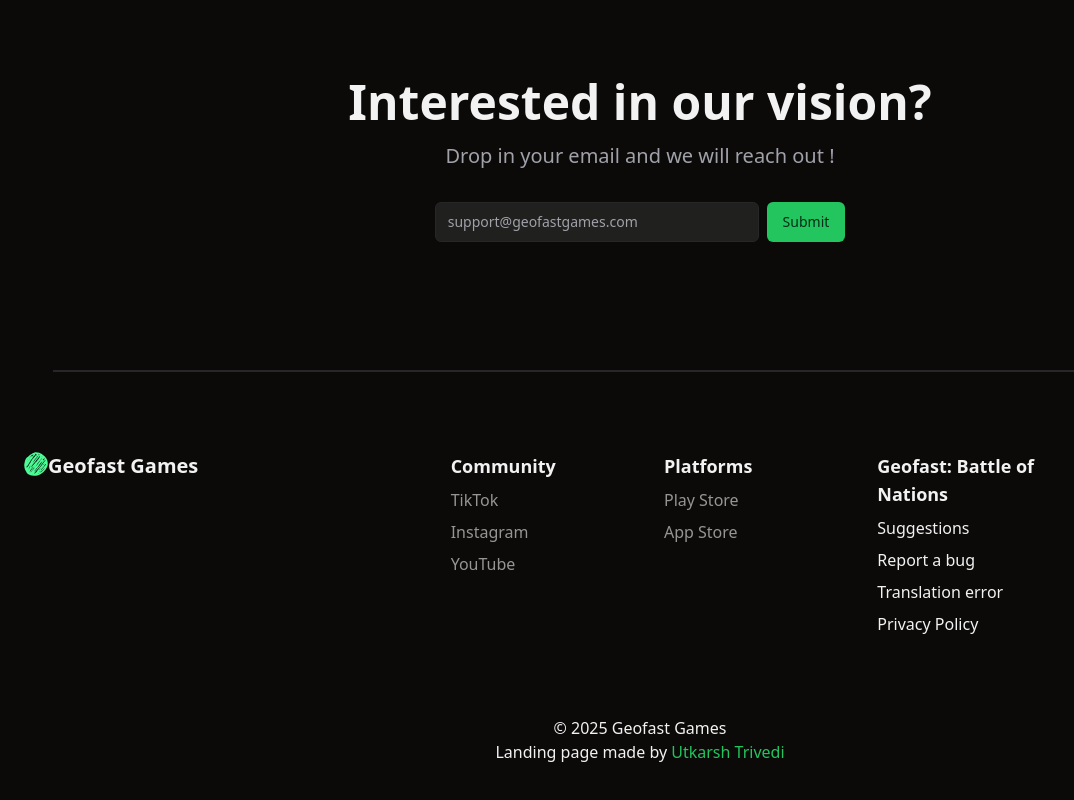
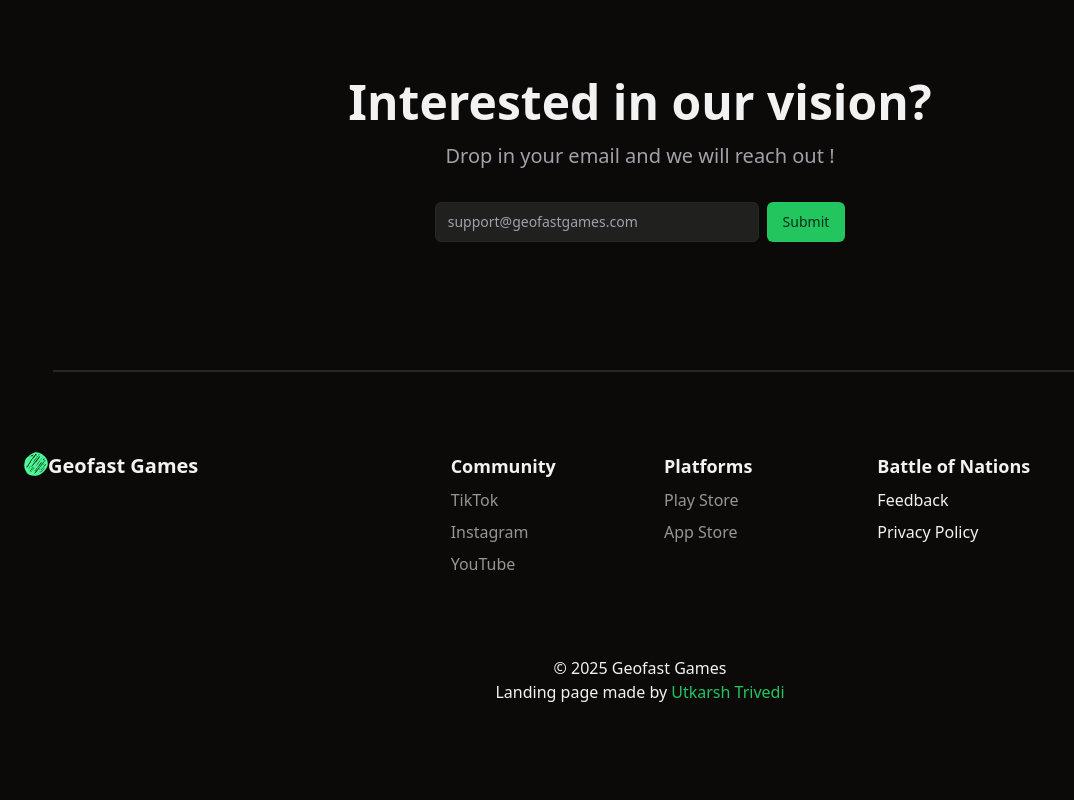
Before and after one commit to utkarshtrivedimdz/geofast-landing-page, a React (Vite) app: page / in a window 1280 px wide. Shown: the part 5086-5886 px from the top of the page, without its empty margins (0-1074 px from the left). After the commit the page ends 5846 px from the top, so only its background shows below. Built offline with nearby package versions, Linux system fonts and the light colour scheme.

Commit message:
Update Footer.tsx

```diff
--- a/src/components/Footer.tsx
+++ b/src/components/Footer.tsx
@@ -80,15 +80,9 @@ export const Footer = () => {
         </div>
 
         <div className="flex flex-col gap-2">
-          <h3 className="font-bold text-lg">Geofast: Battle of Nations</h3>
+          <h3 className="font-bold text-lg">Battle of Nations</h3>
           <div>
-            <Link to="/privacy">Suggestions</Link>
-          </div>
-          <div>
-            <Link to="/privacy">Report a bug</Link>
-          </div>
-          <div>
-            <Link to="/privacy">Translation error</Link>
+            <Link to="/privacy">Feedback</Link>
           </div>
           <div>
             <Link to="/privacy">Privacy Policy</Link>
```
